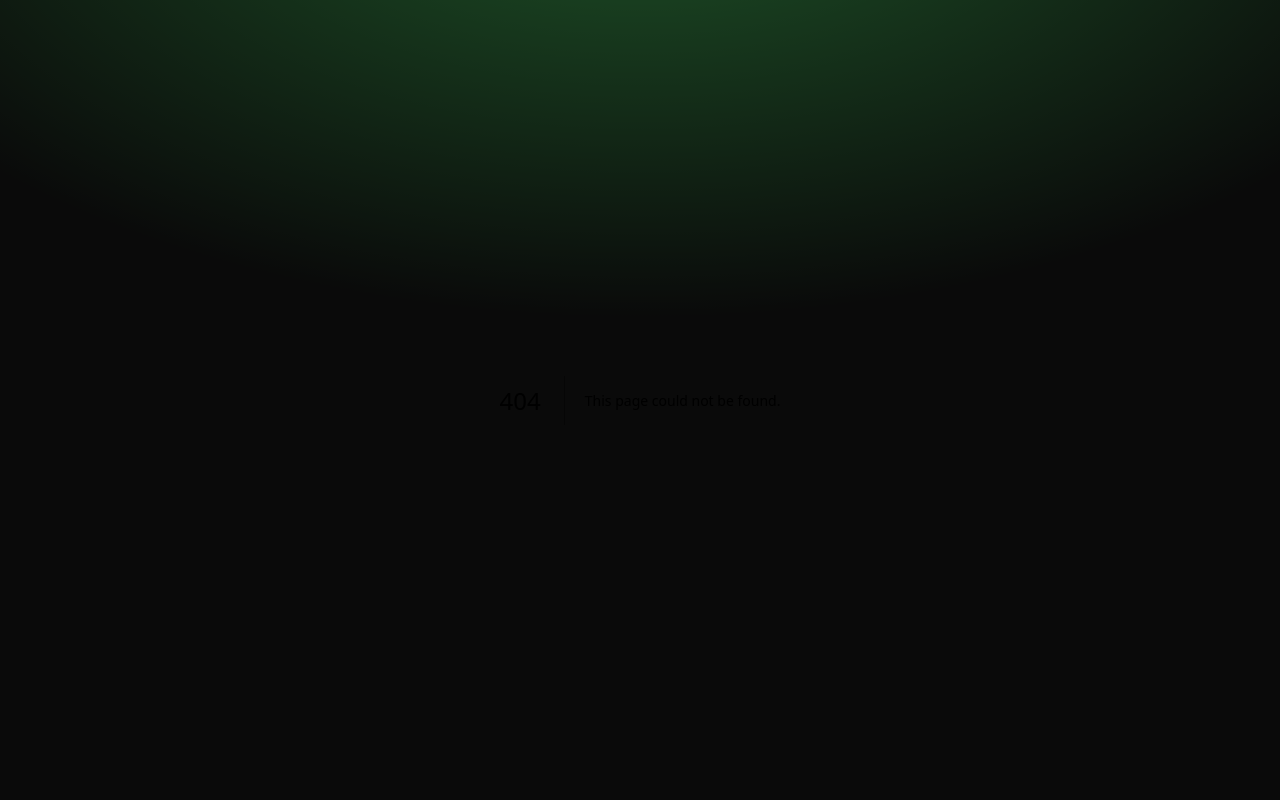
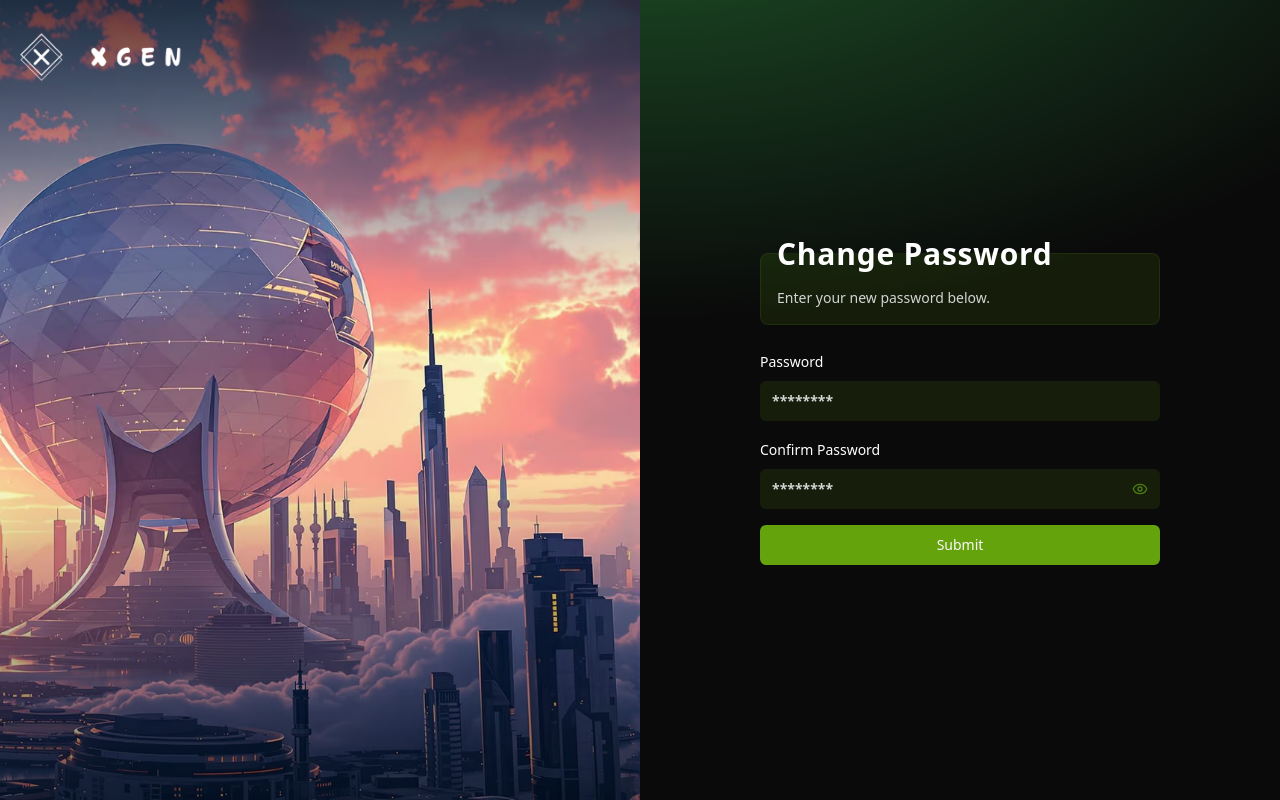
Before and after one commit to berkeguleryuz/xgen-next-ai, a Next.js app: page /reset-password in a window 1280 px wide. Before the commit this address had no page. Built offline with nearby package versions, Linux system fonts and the light colour scheme.

Commit message:
reset password

```diff
--- /dev/null
+++ b/app/(auth)/reset-password/page.tsx
@@ -0,0 +1,31 @@
+import Logo from "@/components/Logo";
+import ChangePasswordForm from "@/components/settings/ChangePasswordForm";
+import Image from "next/image";
+import React from "react";
+
+const ResetPasswordPage = async () => {
+  return (
+    <section className="h-screen w-full grid grid-cols-1 lg:grid-cols-2 max-sm:gap-48">
+      <div className="relative md:flex w-full text-white hidden">
+        <div className="w-full h-[30%] bg-gradient-to-t from-transparent to-black/60 absolute top-0 left-0 z-10" />
+        <div className="w-full h-[40%] bg-gradient-to-b from-transparent to-black/50 absolute bottom-0 left-0 z-10" />
+        <Image
+          src="/login.avif"
+          alt="login-bg"
+          fill
+          className="object-cover object-right"
+        />
+        <div className="relative z-20 flex items-start py-8">
+          <Logo />
+        </div>
+      </div>
+      <div className="relative max-sm:h-screen flex flex-col w-full text-white justify-center items-center">
+        <div className="w-[400px]">
+          <ChangePasswordForm />
+        </div>
+      </div>
+    </section>
+  );
+};
+
+export default ResetPasswordPage;
--- /dev/null
+++ b/components/settings/ChangePasswordForm.tsx
@@ -0,0 +1,154 @@
+"use client";
+import { zodResolver } from "@hookform/resolvers/zod";
+import React, { useState } from "react";
+import { useForm } from "react-hook-form";
+import { z } from "zod";
+
+import { Button } from "@/components/ui/button";
+import {
+  Form,
+  FormControl,
+  FormField,
+  FormItem,
+  FormLabel,
+  FormMessage,
+} from "@/components/ui/form";
+import { Input } from "@/components/ui/input";
+import { cn } from "@/lib/utils";
+import { toast } from "react-hot-toast";
+import { LoaderCircle, Eye, EyeOff } from "lucide-react";
+import { redirect } from "next/navigation";
+import { login } from "@/utils/auth/auth-actions";
+
+const passwordValidationRegex = new RegExp(
+  "^(?=.*[a-z])(?=.*[A-Z])(?=.*\\d)(?=.*[@$!%*?&])[A-Za-z\\d@$!%*?&]{8,}$",
+);
+
+const formSchema = z.object({
+  password: z
+    .string()
+    .min(8, {
+      message: "Password must be at least 8 characters long.",
+    })
+    .regex(passwordValidationRegex, {
+      message:
+        "Password must contain at least one uppercase letter, one lowercase letter, one number, and one special character.",
+    }),
+  confirmPassword: z
+    .string()
+    .min(8, {
+      message: "Password must be at least 8 characters long.",
+    })
+    .regex(passwordValidationRegex, {
+      message:
+        "Password must contain at least one uppercase letter, one lowercase letter, one number, and one special character.",
+    }),
+});
+
+const ResetPasswordForm = ({ className }: { className?: string }) => {
+  const [loading, setLoading] = useState(false);
+  const [showPassword, setShowPassword] = useState(false);
+
+  const form = useForm<z.infer<typeof formSchema>>({
+    resolver: zodResolver(formSchema),
+    defaultValues: {
+      password: "",
+      confirmPassword: "",
+    },
+  });
+
+  async function onSubmit(values: z.infer<typeof formSchema>) {
+    setLoading(true);
+    toast.loading("Signing up...");
+
+    const formData = new FormData();
+    formData.append("password", values.password);
+    formData.append("confirmPassword", values.confirmPassword);
+
+    const { success, error } = await login(formData);
+
+    if (!success) {
+      toast.error(String(error) || "Something went wrong");
+    } else {
+      toast.success("Login successful!");
+      setLoading(false);
+      redirect("/dashboard");
+    }
+  }
+
+  return (
+    <div className={cn("grid gap-6 ", className)}>
+      <fieldset className="grid gap-4 rounded-[8px] border bg-lime-500/10 border-lime-500/10 p-4">
+        <legend className="text-3xl font-semibold tracking-wide">
+          Change Password
+        </legend>
+        <p className="text-sm text-neutral-300">
+          Enter your new password below.
+        </p>
+      </fieldset>
+      <Form {...form}>
+        <form onSubmit={form.handleSubmit(onSubmit)} className="space-y-4">
+          <FormField
+            control={form.control}
+            name="password"
+            render={({ field }) => (
+              <FormItem>
+                <FormLabel>Password</FormLabel>
+                <FormControl>
+                  <Input
+                    placeholder="********"
+                    {...field}
+                    className="text-white font-semibold placeholder:text-neutral-300 bg-lime-500/10 border-none outline-none ring-0 focus:ring-0 focus:ring-offset-0 focus-visible:ring-0 focus-visible:ring-offset-0"
+                  />
+                </FormControl>
+                <FormMessage />
+              </FormItem>
+            )}
+          />
+          <FormField
+            control={form.control}
+            name="confirmPassword"
+            render={({ field }) => (
+              <FormItem>
+                <FormLabel>Confirm Password</FormLabel>
+                <FormControl>
+                  <div className="relative">
+                    <Input
+                      type={showPassword ? "text" : "password"}
+                      placeholder="********"
+                      {...field}
+                      className="text-white font-semibold placeholder:text-neutral-300 bg-lime-500/10 border-none outline-none ring-0 focus:ring-0 focus:ring-offset-0 focus-visible:ring-0 focus-visible:ring-offset-0"
+                    />
+                    <button
+                      type="button"
+                      onClick={() => setShowPassword(!showPassword)}
+                      className="absolute right-3 top-1/2 -translate-y-1/2 text-neutral-300 hover:text-white transition-colors">
+                      {showPassword ? (
+                        <EyeOff className="text-lime-700 h-4 w-4" />
+                      ) : (
+                        <Eye className="text-lime-700 h-4 w-4" />
+                      )}
+                    </button>
+                  </div>
+                </FormControl>
+                <FormMessage />
+              </FormItem>
+            )}
+          />
+          <Button
+            type="submit"
+            className="w-full bg-lime-600 hover:bg-lime-700"
+            disabled={loading}>
+            {loading ? (
+              <LoaderCircle className="w-4 h-4 animate-spin" />
+            ) : (
+              "Submit"
+            )}
+          </Button>
+        </form>
+      </Form>
+    </div>
+  );
+};
+
+export default ResetPasswordForm;
```
